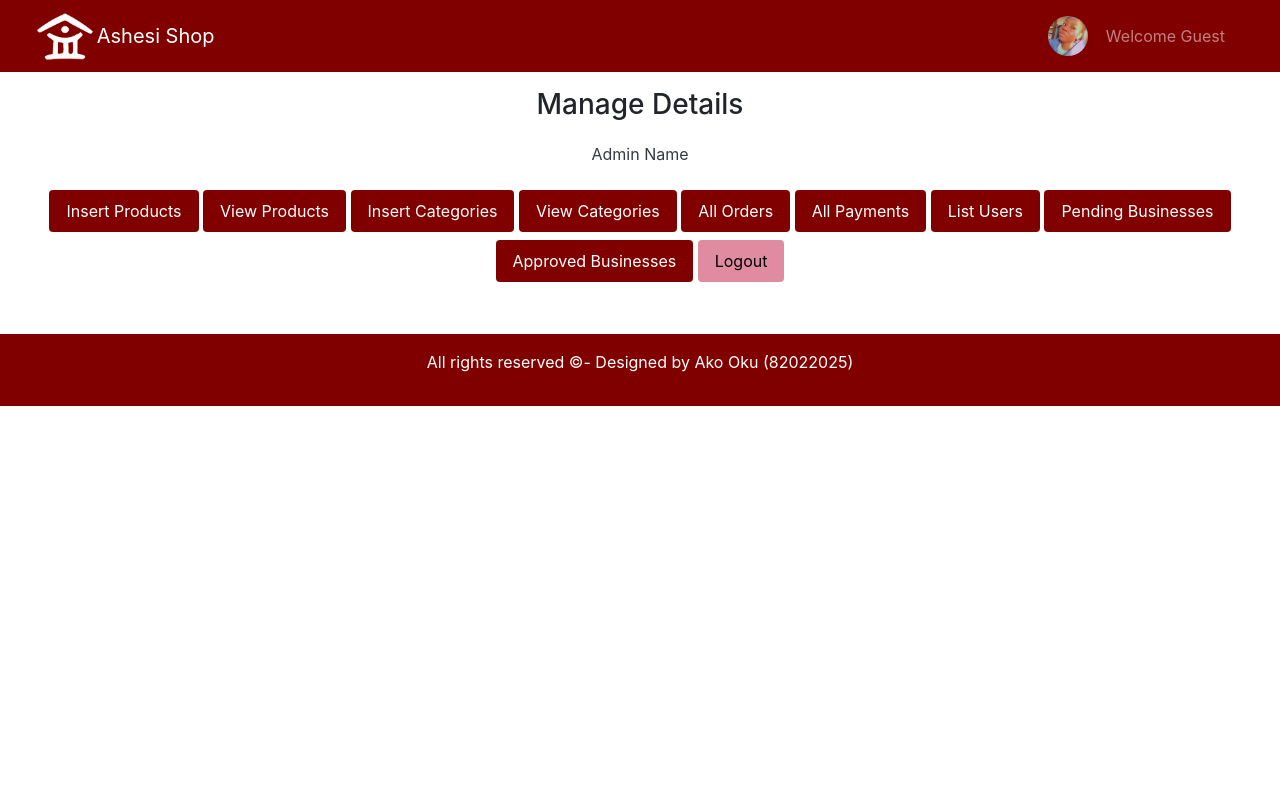
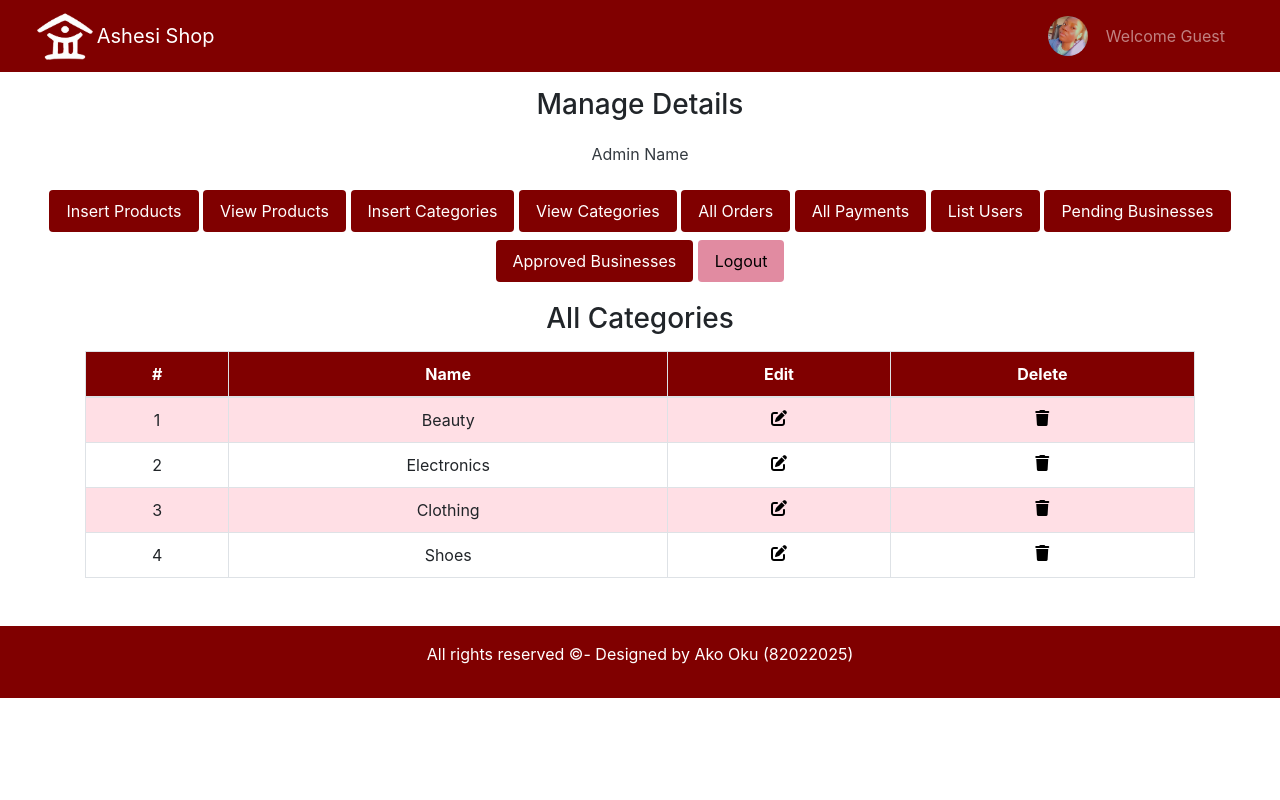
Before and after one commit to akooku/AshesiShop, a PHP site: page /admin/index.php?view_categories in a window 1280 px wide. Run offline with PHP 8.4, Linux system fonts and the light colour scheme; data comes from the database, SQL or seed files in the repository; some libraries are stand-ins or nearby versions.

Commit message:
update categories

```diff
--- /dev/null
+++ b/actions/view_categories.php
@@ -0,0 +1,44 @@
+<h3 class="text-center">All Categories</h3>
+<table class="custom-table table-bordered text-center mt-3">
+    <thead class="custom-bg">
+        <th>#</th>
+        <th>Name</th>
+        <th>Edit</th>
+        <th>Delete</th>
+    </thead>
+    <tbody>
+        <?php
+
+        $select_cat = "SELECT * FROM categories";
+        $result_cat = mysqli_query($conn, $select_cat);
+        $number = 0;
+        while ($row = mysqli_fetch_assoc($result_cat)) {
+            $category_id = $row['category_id'];
+            $category_name = $row['category_name'];
+            $number++;
+            echo "<tr>
+                    <td>$number</td>
+                    <td>$category_name</td>
+                    <td><a href='index.php?edit_category=$category_id'><i class='fa-solid fa-pen-to-square'></i></a></td>
+                    <td><a href='index.php?delete_category=$category_id' type='button' data-bs-toggle='modal' data-bs-target='#deleteModal'><i class='fa-solid fa-trash'></i></a></td>
+                </tr>";
+        }
+
+        ?>
+    </tbody>
+</table>
+
+<!-- Modal -->
+<div class="modal fade" id="deleteModal" tabindex="-1" aria-labelledby="exampleModalLabel" aria-hidden="true">
+  <div class="modal-dialog">
+    <div class="modal-content">
+      <div class="modal-body">
+        <h4>Are you sure you want to delete this?</h4>
+      </div>
+      <div class="modal-footer">
+        <button type="button" class="btn btn-custom-bg-2" data-bs-dismiss="modal">No</button>
+        <button type="button"><a href="index.php?delete_category=<?php echo $category_id; ?>" class="btn btn-custom-bg">Yes</a></button>
+      </div>
+    </div>
+  </div>
+</div>
--- a/admin/index.php
+++ b/admin/index.php
@@ -61,7 +61,7 @@ include('../functions/common_fxn.php')
                 <button><a href="../actions/insert_product.php" class="nav-link btn btn-custom-bg my-1">Insert Products</a></button>
                 <button><a href="index.php?view_products" class="nav-link btn btn-custom-bg my-1">View Products</a></button>
                 <button><a href="index.php?insert_category" class="nav-link btn btn-custom-bg my-1">Insert Categories</a></button>
-                <button><a href="" class="nav-link btn btn-custom-bg my-1">View Categories</a></button>
+                <button><a href="index.php?view_categories" class="nav-link btn btn-custom-bg my-1">View Categories</a></button>
                 <button><a href="" class="nav-link btn btn-custom-bg my-1">All Orders</a></button>
                 <button><a href="" class="nav-link btn btn-custom-bg my-1">All Payments</a></button>
                 <button><a href="" class="nav-link btn btn-custom-bg my-1">List Users</a></button>
@@ -87,6 +87,15 @@ include('../functions/common_fxn.php')
         }
         if(isset($_GET['delete_product'])){
             include('../actions/delete_product.php');
+        }
+        if(isset($_GET['view_categories'])){
+            include('../actions/view_categories.php');
+        }
+        if(isset($_GET['edit_category'])){
+            include('../actions/edit_category.php');
+        }
+        if(isset($_GET['delete_category'])){
+            include('../actions/delete_category.php');
         }
         ?>
     </div>
--- a/assets/styles/admin.css
+++ b/assets/styles/admin.css
@@ -4,6 +4,10 @@
     margin: 0;
     padding: 0;
     box-sizing: border-box;
+}
+
+body {
+    overflow-x: hidden;
 }
 
 /* NavBar Background Color */
```
Also changed, not shown: actions/delete_category.php (added, +15 -0 lines), actions/edit_category.php (added, +37 -0 lines), actions/view_products.php (+16 -1 lines).
